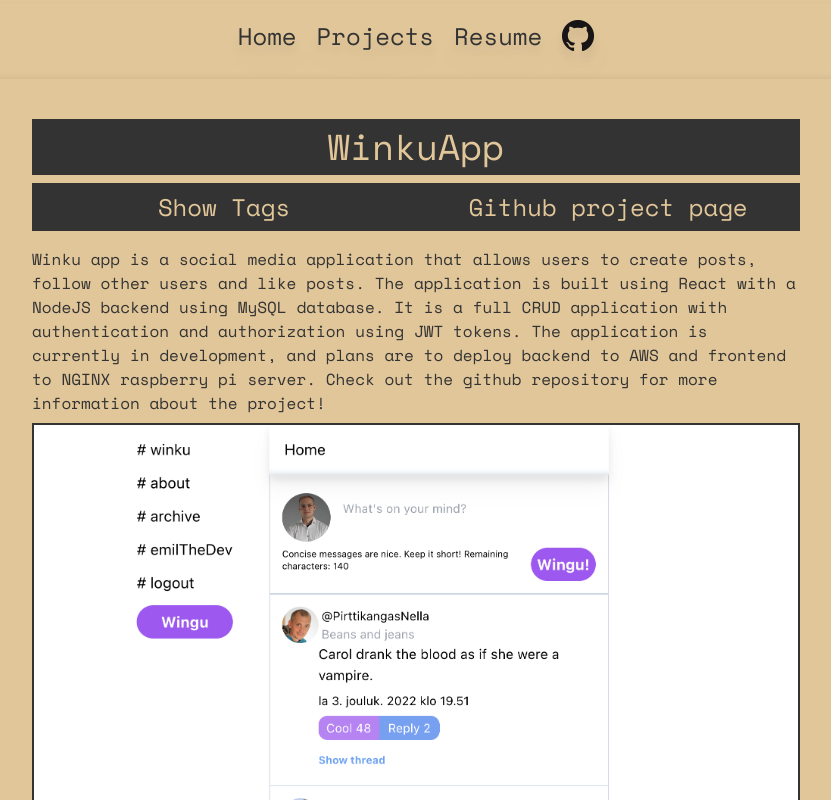
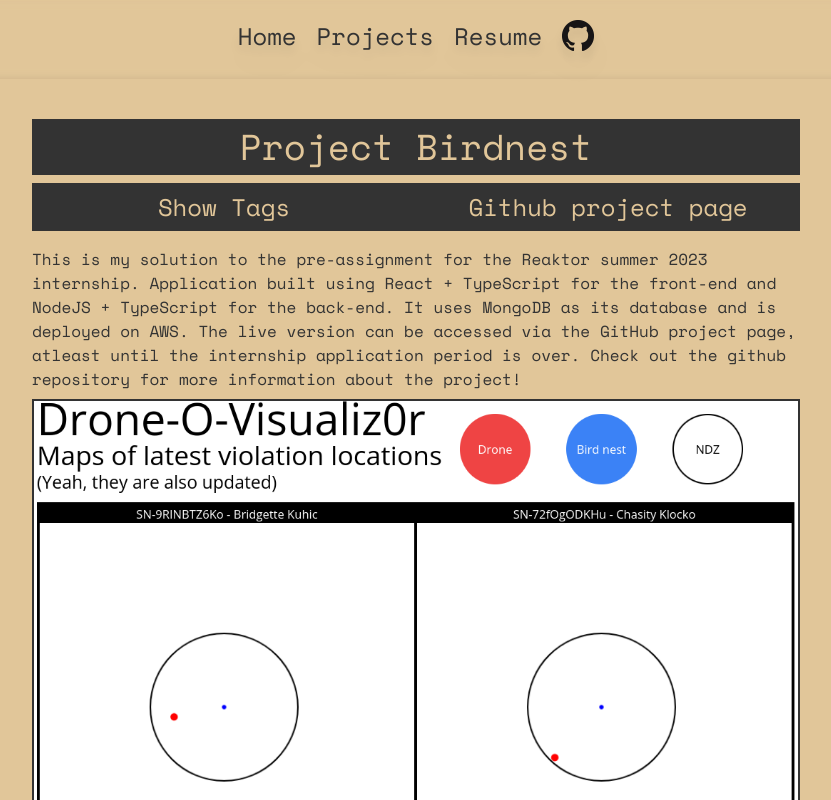
Before and after one commit to emilsto/emilkantaneva.com, a Next.js app: page /projects in a window 1280 px wide. Shown: the top 800 px of the page, without its empty margins (224-1055 px from the left). Built offline with nearby package versions, Linux system fonts and the light colour scheme.

Commit message:
added new project to project page

```diff
--- a/components/works/Project.js
+++ b/components/works/Project.js
@@ -3,7 +3,9 @@
 
 import portfolioImage from "../../images/portfolio.png";
 import winkuImage from "../../images/works/winku.png";
+import birdImage from "../../images/works/birdnest.png";
 import ProjectRender from "./ProjectRender";
+
 
 const Winku = [
   {
@@ -15,6 +17,19 @@ const Winku = [
     image : winkuImage
   },
 ];
+
+
+const PROJECT_BIRDNEST = [
+  {
+    title: "Project Birdnest",
+    description: "This is my solution to the pre-assignment for the Reaktor summer 2023 internship. Application built using React + TypeScript for the front-end and NodeJS + TypeScript for the back-end. It uses MongoDB as its database and is deployed on AWS. The live version can be accessed via the GitHub project page, atleast until the internship application period is over. Check out the github repository for more information about the project!",
+    id: 4,
+    tags: ["TypeScript", "MongoDB", "React", "Node.js", "AWS", "Full Stack"],
+    source: "https://www.github.com/emilsto/project-birdnest",
+    image : birdImage
+  },
+];
+
 
 const portfolio = [
   {
@@ -43,6 +58,7 @@ const myGithub = [
 const Project = () => {
   return (
     <div className="mx-2 md:max-w-3xl">
+    <ProjectRender Project={PROJECT_BIRDNEST}/>
     <ProjectRender Project={Winku}/>
     <ProjectRender Project={portfolio}/>
     <ProjectRender Project={myGithub}/>
```
Also changed, not shown: images/works/birdnest.png (added).
